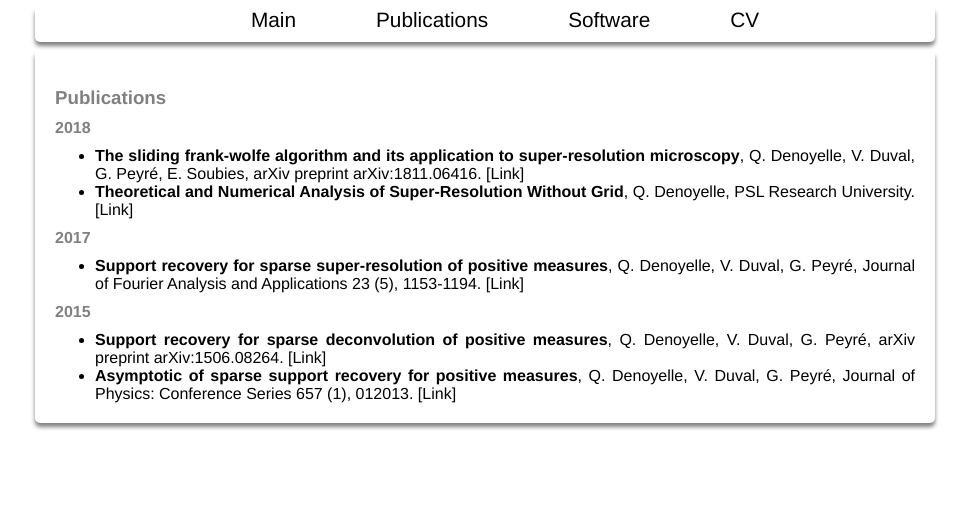
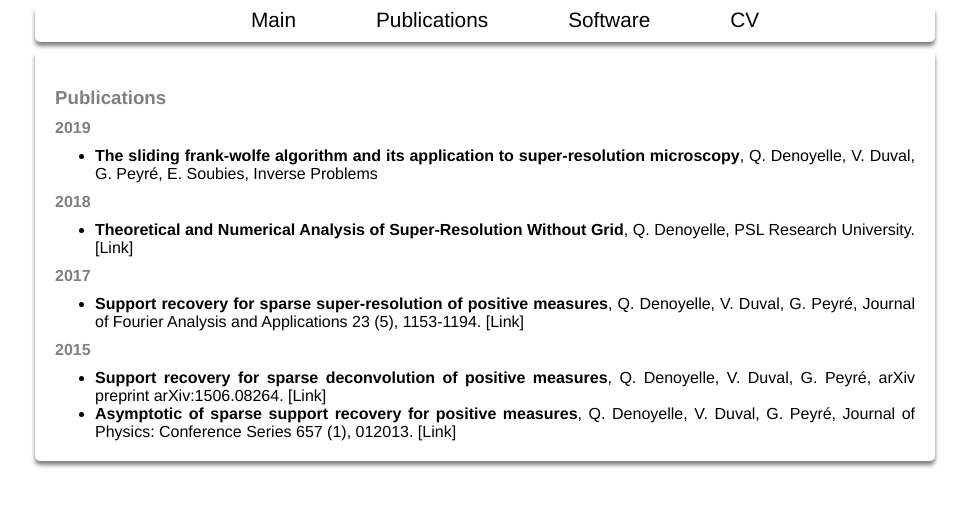
Before and after one commit to qdenoyelle/qdenoyelle.github.io, a plain HTML site: page publications.html in a window 1280 px wide. Shown: the whole page, without its empty margins (155-1124 px from the left). Drawn offline with Linux system fonts and the light colour scheme.

Commit message:
update publications

```diff
--- a/publications.html
+++ b/publications.html
@@ -22,10 +22,13 @@
             <section>
                 <article>
                     <h1>Publications</h1>
+                    <h2>2019</h2>
+                    <ul>
+                        <li><strong>The sliding frank-wolfe algorithm and its application to super-resolution microscopy</strong>, Q. Denoyelle, V. Duval, G. Peyré, E. Soubies, Inverse Problems</li>
+                    </ul>
+
                     <h2>2018</h2>
-                    <ul>
-                        <li><strong>The sliding frank-wolfe algorithm and its application to super-resolution microscopy</strong>, Q. Denoyelle, V. Duval, G. Peyré, E. Soubies,
-                            arXiv preprint arXiv:1811.06416. <a href="https://arxiv.org/abs/1811.06416">[Link]</a></li>
+                        <ul>
                         <li><strong>Theoretical and Numerical Analysis of Super-Resolution Without Grid</strong>, Q. Denoyelle, PSL Research University. <a href="https://tel.archives-ouvertes.fr/tel-02002504/">[Link]</a></li>
                     </ul>
 
```
